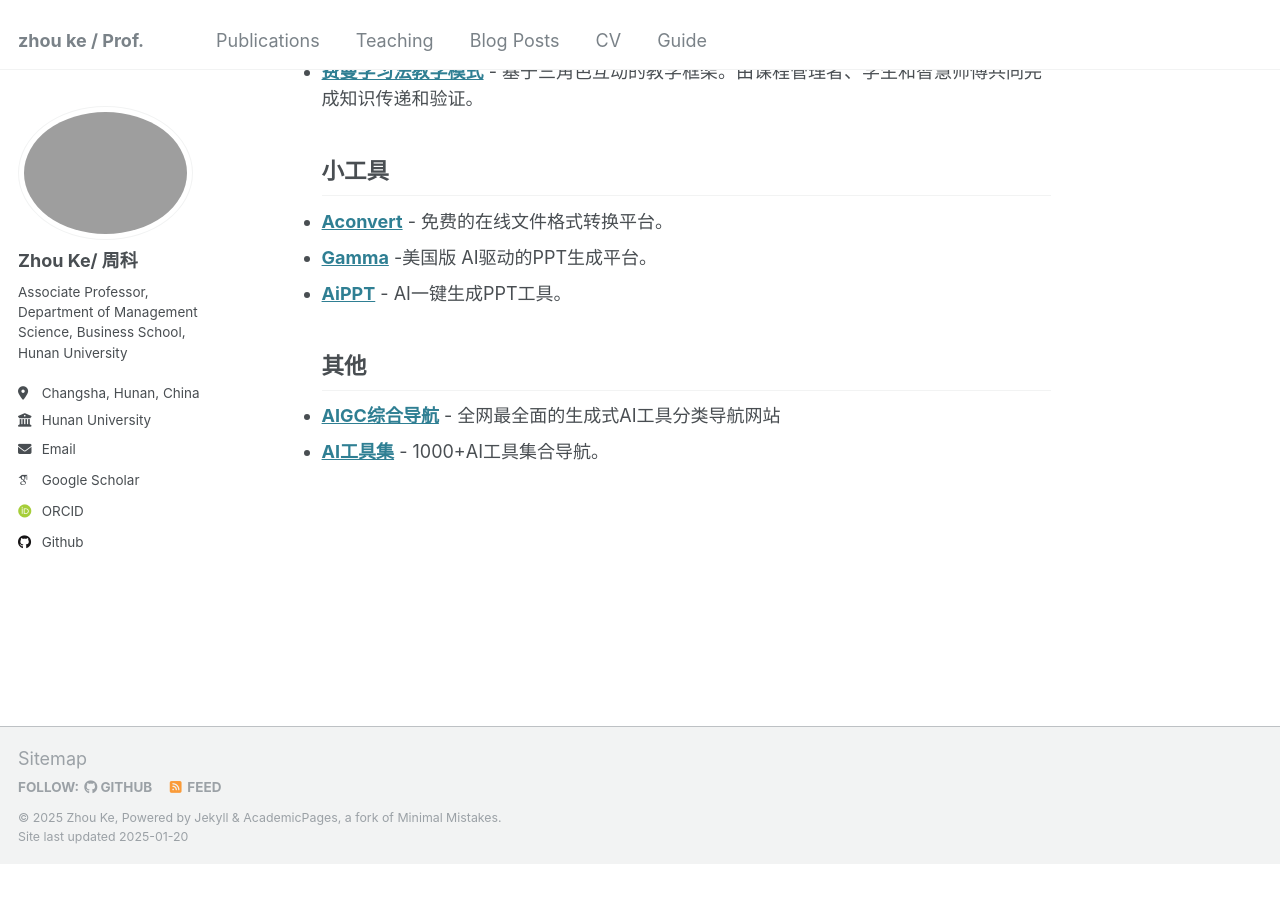
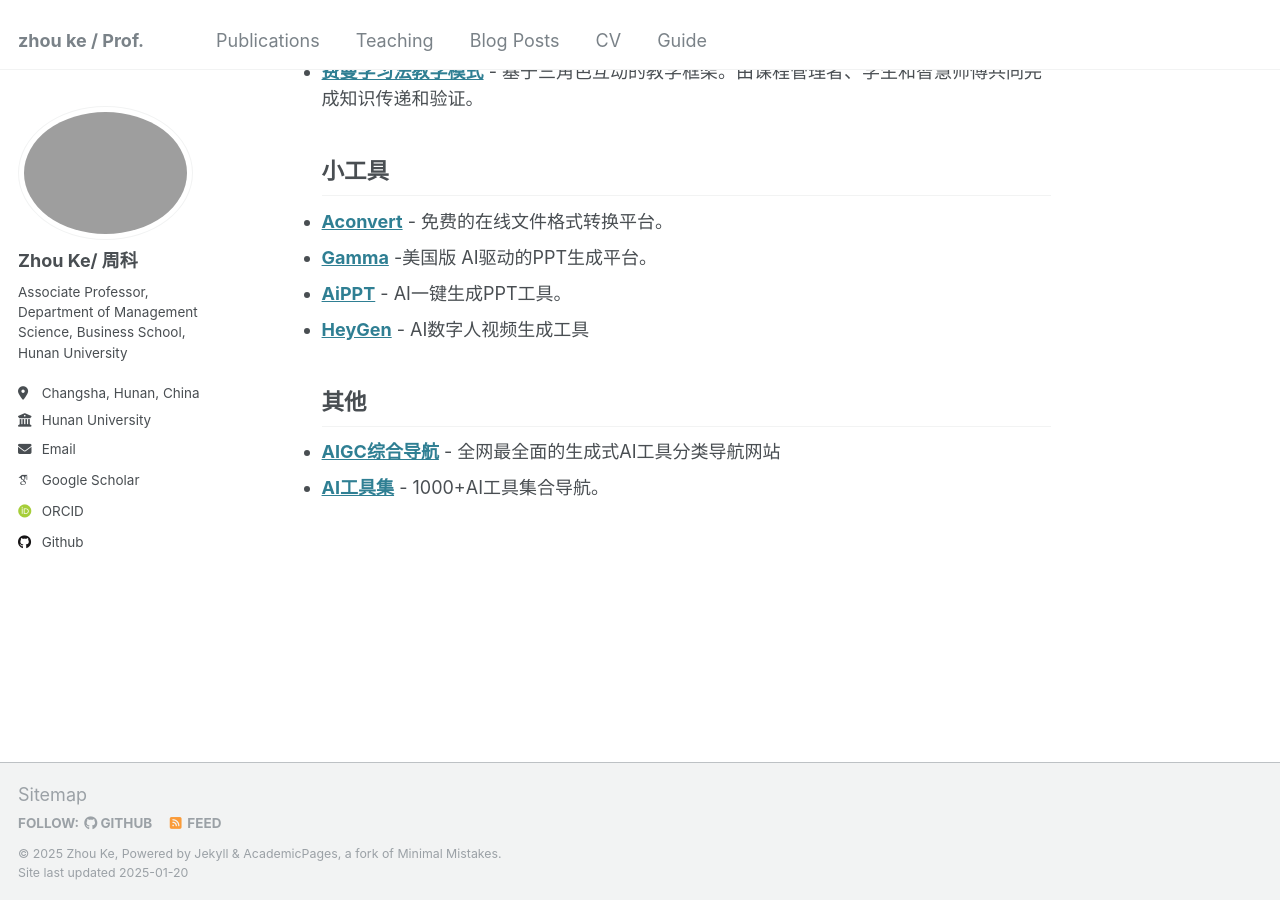
Before and after one commit to hustzhke/hustzhke.github.io, a Jekyll site: the page built from _pages/about.md, in a window 1280 px wide and 900 px high, scrolled down 2467 px. Built offline with Jekyll 4.4.1, drawn with Linux system fonts in a browser that asks for light colours; some web fonts are replaced; before the commit the page ends 3331 px from its top, so only the background shows below that.

Commit message:
Update about.md

```diff
--- a/_pages/about.md
+++ b/_pages/about.md
@@ -65,6 +65,7 @@
 * **[Aconvert](https://www.aconvert.com/)** - 免费的在线文件格式转换平台。
 * **[Gamma](https://gamma.app/)** -美国版 AI驱动的PPT生成平台。
 * **[AiPPT](https://www.aippt.cn/)** - AI一键生成PPT工具。
+* **[HeyGen](https://app.heygen.com/)** - AI数字人视频生成工具
 ## 其他
 * **[AIGC综合导航](https://www.aigc.cn/)** - 全网最全面的生成式AI工具分类导航网站
 * **[AI工具集](https://ai-bot.cn/)** - 1000+AI工具集合导航。
```
